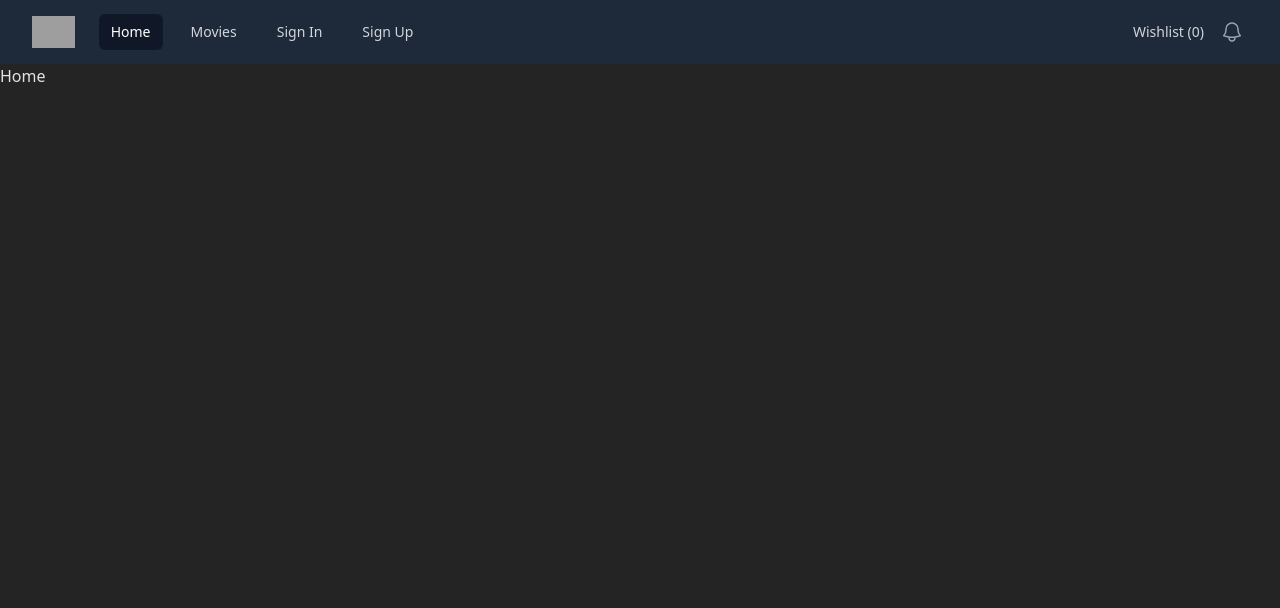
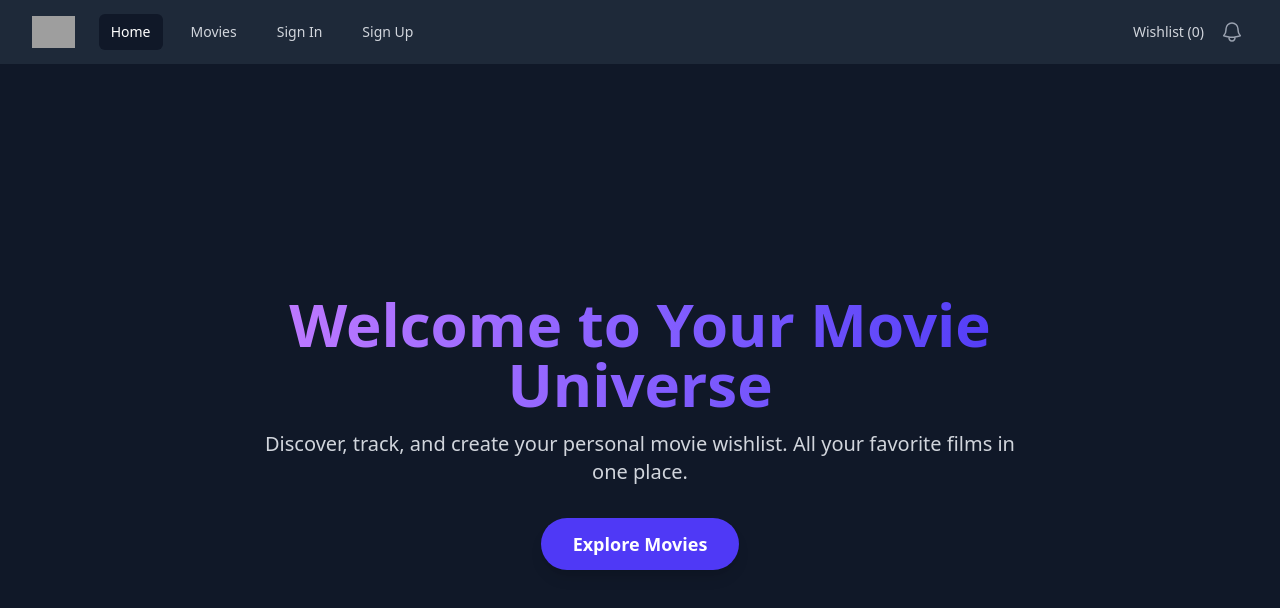
Before and after one commit to fastoch/React_movie_app, a React (Vite) app: page / in a window 1280 px wide. Shown: the top 608 px of the page. Built offline with nearby package versions, Linux system fonts and the light colour scheme; grey boxes are pictures that could not be loaded.

Commit message:
completed

```diff
--- a/src/pages/Home.tsx
+++ b/src/pages/Home.tsx
@@ -1,7 +1,24 @@
+import { Link } from 'react-router-dom';
+
 const Home = () => {
   return (
-    <div>Home</div>
-  )
-}
+    <div className="flex flex-col items-center justify-center min-h-[calc(100vh-64px)] bg-gray-900 text-white text-center p-8">
+      <div className="max-w-3xl">
+        <h1 className="text-6xl font-extrabold mb-4 text-transparent bg-clip-text bg-gradient-to-r from-purple-400 to-indigo-600">
+          Welcome to Your Movie Universe
+        </h1>
+        <p className="text-xl text-gray-300 mb-8">
+          Discover, track, and create your personal movie wishlist. All your favorite films in one place.
+        </p>
+        <Link
+          to="/movies"
+          className="inline-block bg-indigo-600 hover:bg-indigo-700 text-white font-bold py-3 px-8 rounded-full text-lg transition duration-300 ease-in-out transform hover:scale-105 shadow-lg"
+        >
+          Explore Movies
+        </Link>
+      </div>
+    </div>
+  );
+};
 
-export default Home
+export default Home;
--- a/src/pages/Signin.tsx
+++ b/src/pages/Signin.tsx
@@ -1,6 +1,6 @@
 import { useState } from 'react';
 import type { FormEvent } from 'react';
-import { useNavigate } from 'react-router-dom';
+import { Link, useNavigate } from 'react-router-dom';
 
 const Signin = () => {
   const [email, setEmail] = useState('');
@@ -13,11 +13,22 @@ const Signin = () => {
 
     setError(null);
 
-    // Basic validation
     if (!email || !password) {
       setError('Please enter both email and password.');
+    }
+
+    // A simple regex for email validation
+    const emailRegex = /^[^\s@]+@[^\s@]+\.[^\s@]+$/;
+    if (!emailRegex.test(email)) {
+      setError('Please enter a valid email address.');
       return;
     }
+
+    if (password.length < 8) {
+      setError('Password must be at least 8 characters long.');
+      return;
+    }
+    // In a real app, you would typically make an API call here to authenticate the user.
 
     // Simulate a successful login for demonstration
     // In a real app, we'd make an API call here
@@ -33,7 +44,7 @@ const Signin = () => {
         <h2 className="text-3xl font-bold text-center mb-6">Sign In</h2>
         <form onSubmit={handleSubmit} className="space-y-6">
           {error && (
-            <div className="p-3 bg-red-500 bg-opacity-20 text-red-400 rounded-md">
+            <div className="p-3 bg-red-500 bg-opacity-20 text-white-400 rounded-md">
               <p>{error}</p>
             </div>
           )}
@@ -76,9 +87,14 @@ const Signin = () => {
             </button>
           </div>
         </form>
+        <p className="mt-4 text-center text-sm text-gray-400">
+          Don't have an account?{' '}
+          <Link to="/signup" className="font-medium text-indigo-400 hover:text-indigo-300">
+            Sign up
+          </Link>
+        </p>
       </div>
     </div>
   );
 };
-
 export default Signin;
```
Also changed, not shown: 1 other file (tests, documents, lock files or other folders).
